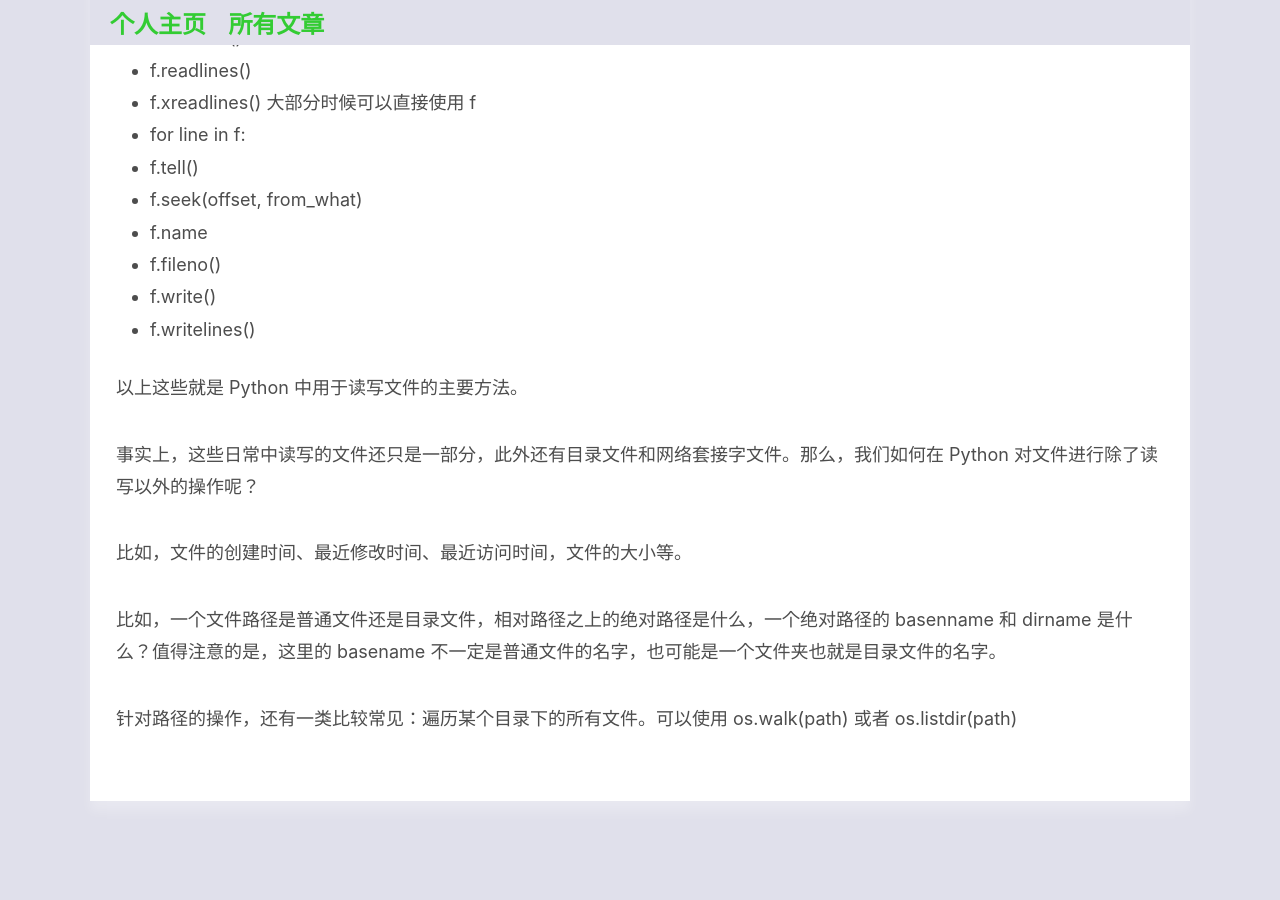
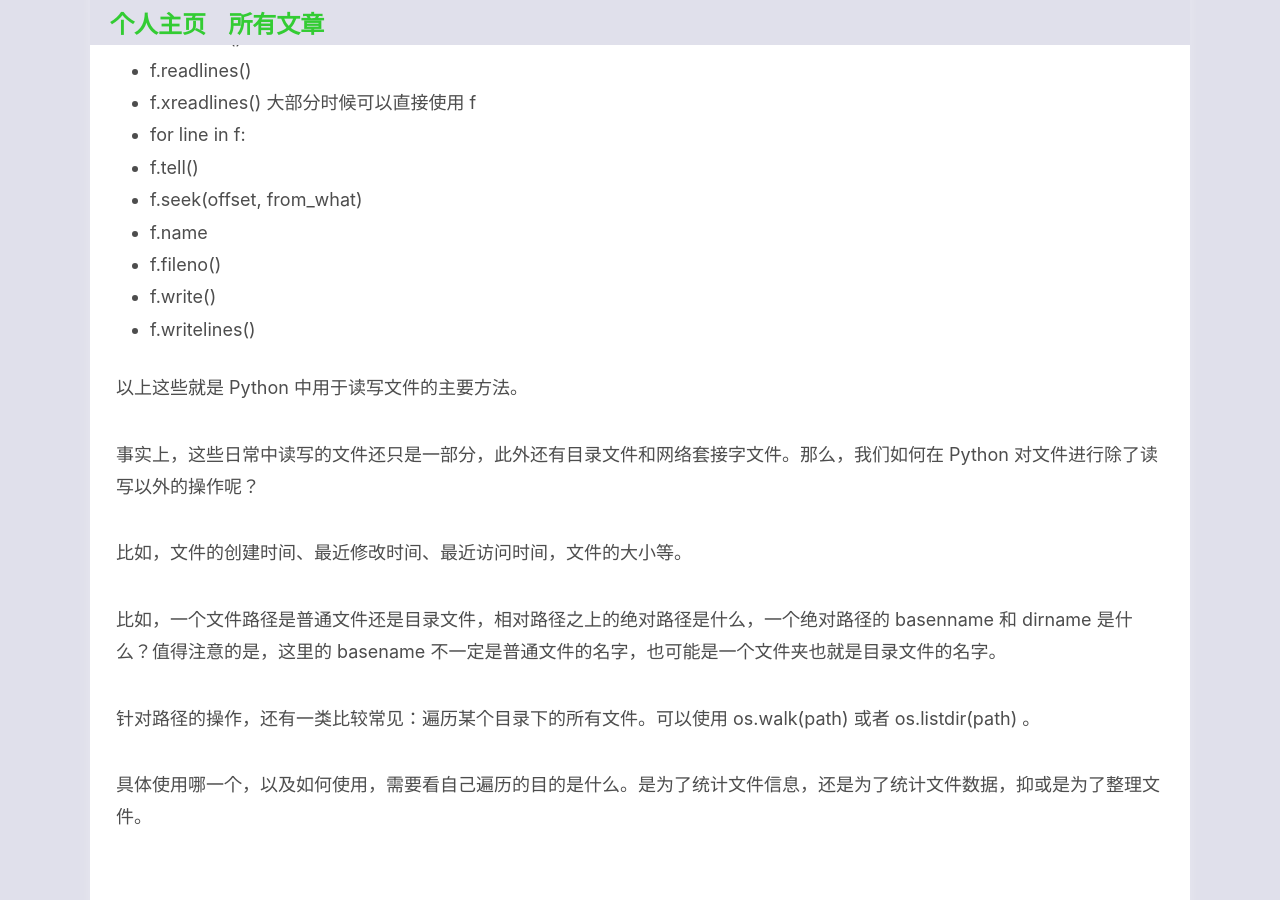
Before and after one commit to xxleyi/xxleyi.github.io, a Jekyll site: the page built from _posts/2017-12-07-再次记录关于IO和文件的学习.md, in a window 1280 px wide and 900 px high, scrolled down 675 px. Built offline with Jekyll 4.4.1, drawn with Linux system fonts in a browser that asks for light colours; before the commit the page ends 1476 px from its top, so only the background shows below that.

Commit message:
add a new blog.

```diff
--- a/_posts/2017-12-07-再次记录关于IO和文件的学习.md
+++ b/_posts/2017-12-07-再次记录关于IO和文件的学习.md
@@ -34,4 +34,6 @@ IO和文件是计算机中非常基础的概念。但是自己在很长一段时
 
 比如，一个文件路径是普通文件还是目录文件，相对路径之上的绝对路径是什么，一个绝对路径的 basenname 和 dirname 是什么？值得注意的是，这里的 basename 不一定是普通文件的名字，也可能是一个文件夹也就是目录文件的名字。
 
-针对路径的操作，还有一类比较常见：遍历某个目录下的所有文件。可以使用 os.walk(path)  或者 os.listdir(path)
+针对路径的操作，还有一类比较常见：遍历某个目录下的所有文件。可以使用 os.walk(path)  或者 os.listdir(path) 。
+
+具体使用哪一个，以及如何使用，需要看自己遍历的目的是什么。是为了统计文件信息，还是为了统计文件数据，抑或是为了整理文件。
```
